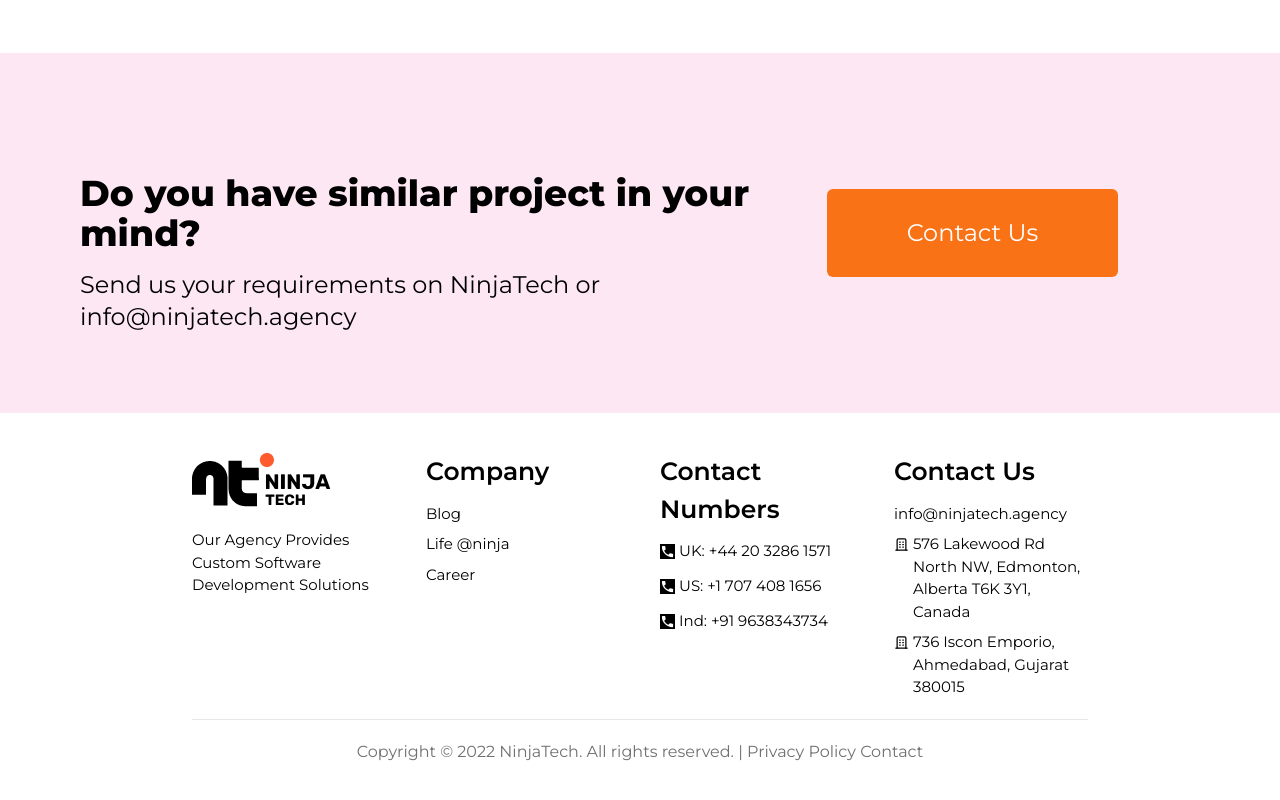
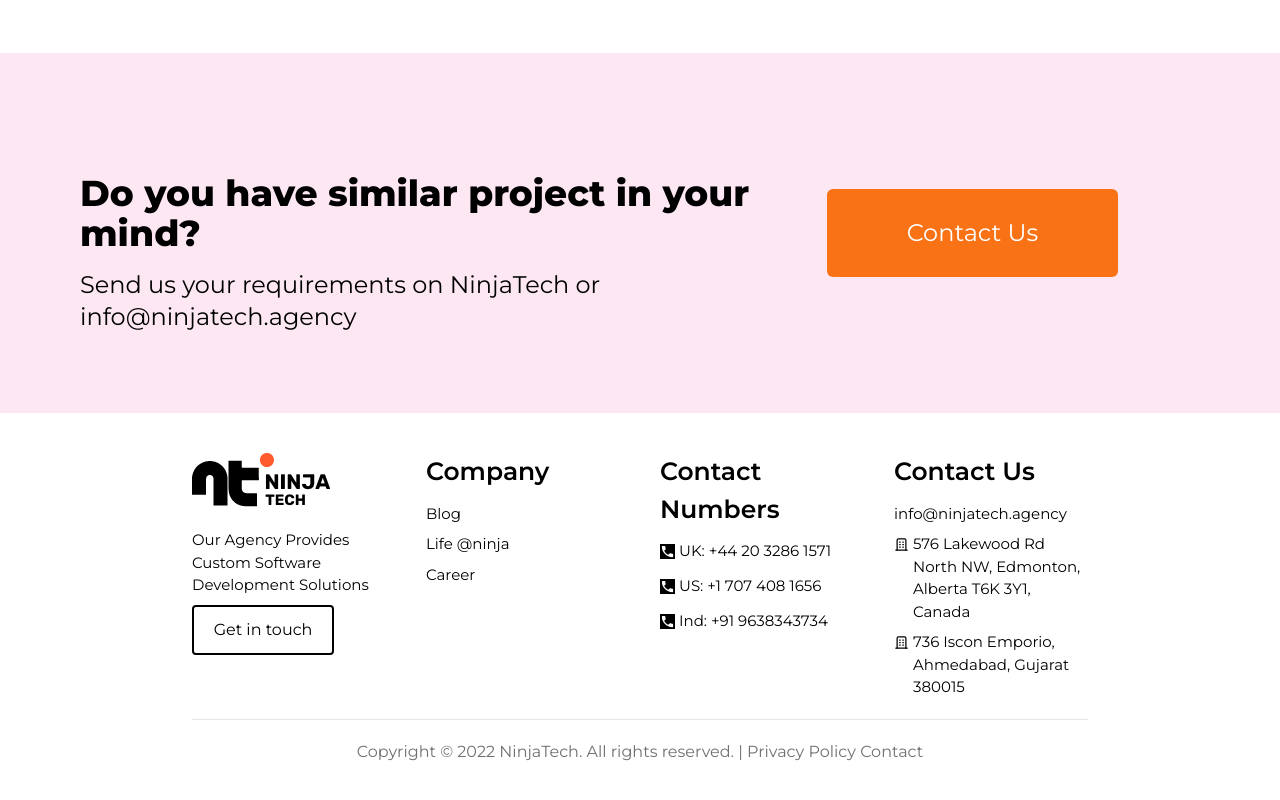
Before and after one commit to noumankhandatu/Ninja-Tech, a Next.js app: page / in a window 1280 px wide. Shown: the part 5436-6236 px from the top of the page. Built offline with nearby package versions, Linux system fonts and the light colour scheme; a web font is replaced by a local one.

Commit message:
footer bbutton added

```diff
--- a/scr/components/molecule/button.tsx
+++ b/scr/components/molecule/button.tsx
@@ -10,12 +10,14 @@ const Button = ({ variant, children }: ButtonProps) => {
     "bg-orange-600 pt-3 pb-3 pl-8 pr-8 text-white  top-80 align-middle -right-16  fixed -rotate-90";
   const primary =
     "text-center rounded text-white px-[25px] py-[10px]  h-[45px] w-[127px] text-[17px]  bg-black hover:bg-[#FF5B2E] ease-in-out duration-500";
+  const outlined =
+    "text-center rounded text-black hover:text-white  border-2 border-black py-[11px]  h-[50px] w-[142px] text-[16px]  bg-white hover:bg-black ease-in-out duration-500";
   return (
     <div>
       <div
-        className={`${variant === "fixed" ? fixed : null}  ${
+        className={`${variant === "fixed" ? fixed : null}   ${
           variant === "primary" ? primary : null
-        } cursor-pointer`}
+        } ${variant === "outlined" ? outlined : null}  cursor-pointer`}
       >
         {children}
       </div>
--- a/scr/components/organism/footer.tsx
+++ b/scr/components/organism/footer.tsx
@@ -4,6 +4,7 @@ import Wrapper from "./wrapper";
 import AppFont from "../atom/AppFont";
 import { IoMdCall } from "react-icons/io";
 import { TbBuilding } from "react-icons/tb";
+import Button from "../molecule/button";
 const Footer = () => {
   return (
     <Wrapper contained={true} className="pt-10 pb-10 ">
@@ -18,6 +19,7 @@ const Footer = () => {
           <AppFont className="mb-2 mt-3">
             Our Agency Provides Custom Software Development Solutions
           </AppFont>
+          <Button variant="outlined">Get in touch</Button>
         </div>
         <div>
           <p className="text-[25px] font-semibold mb-3">Company</p>
```
